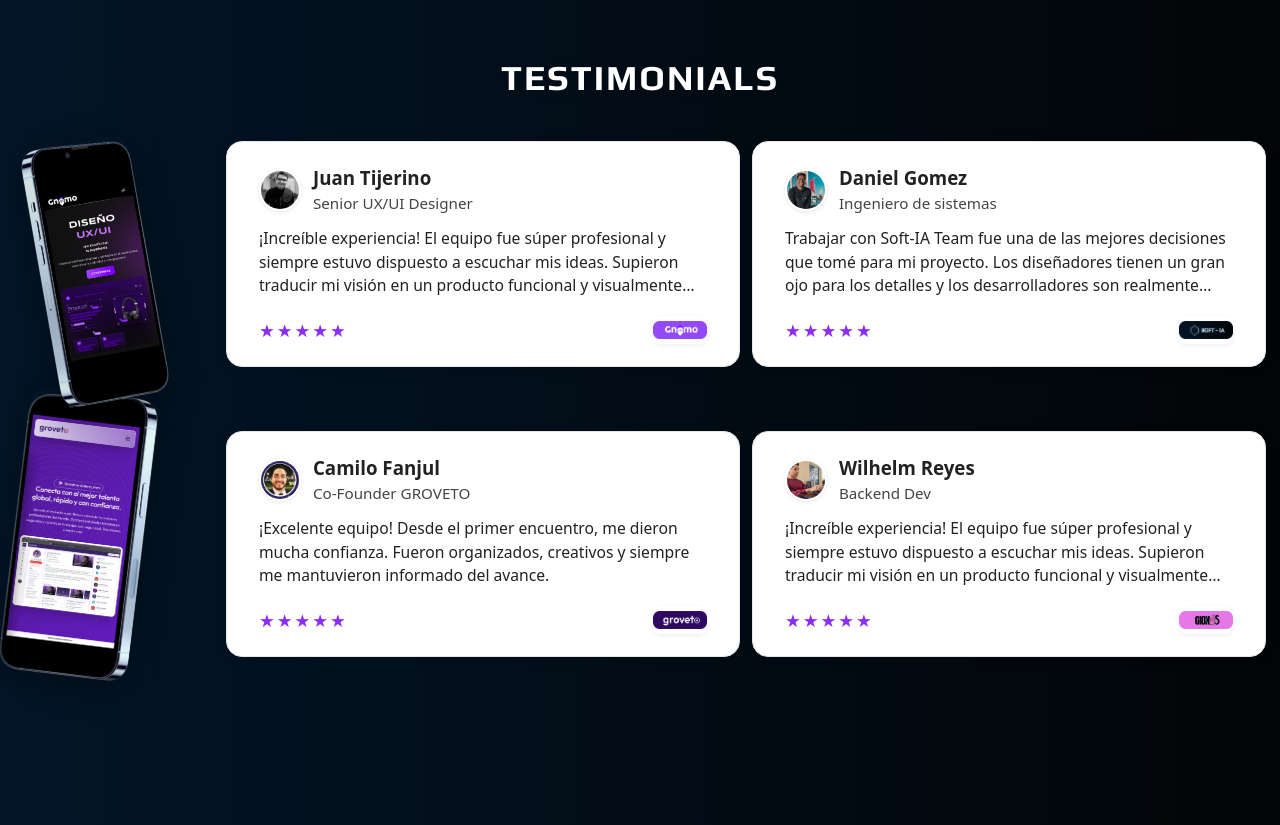
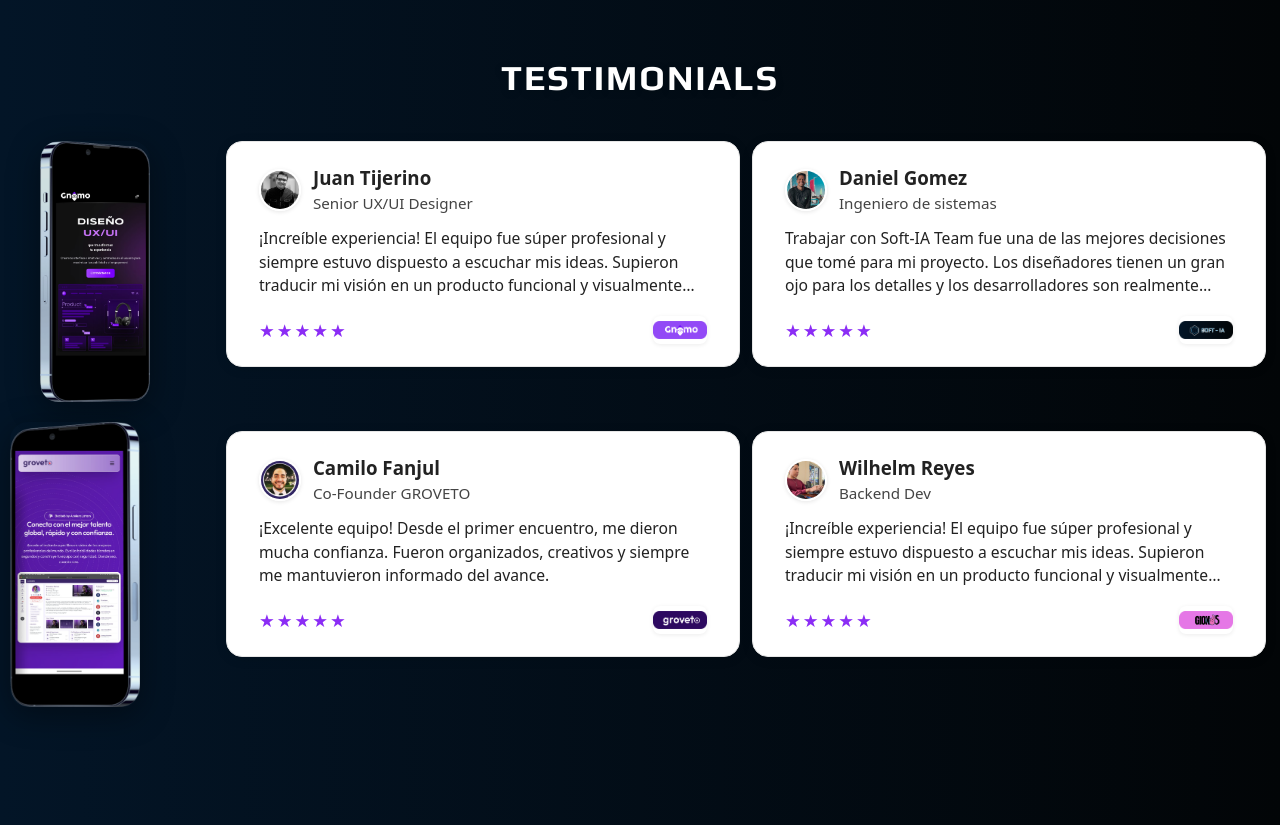
Before and after one commit to GioX-16/SOFT-IA_WEB, a React (Vite) app in the folder SoftiWeb/: page / in a window 1280 px wide. Shown: the part 2980-3805 px from the top of the page. Built offline with nearby package versions, Linux system fonts and the light colour scheme.

Commit message:
Agregamos animaciones

```diff
--- a/SoftiWeb/package.json
+++ b/SoftiWeb/package.json
@@ -10,7 +10,7 @@
     "preview": "vite preview"
   },
   "dependencies": {
-    "framer-motion": "^12.17.0",
+    "framer-motion": "^12.19.1",
     "react": "^19.1.0",
     "react-dom": "^19.1.0",
     "react-icons": "^5.5.0",
--- a/SoftiWeb/src/Components/Testimonials.tsx
+++ b/SoftiWeb/src/Components/Testimonials.tsx
@@ -1,4 +1,5 @@
 import React from 'react';
+import { motion } from 'framer-motion';
 
 // Tipado de props para TestimonialCard
 interface TestimonialCardProps {
@@ -9,6 +10,7 @@ interface TestimonialCardProps {
     logo: string;
     empresa: string;
     brandImg: string; // imagen de la marca (obligatoria)
+    index?: number; // para animación escalonada
 }
 
 // Importa las imágenes de los móviles usando import.meta.url (Vite)
@@ -28,13 +30,16 @@ const logoGroveto = new URL("../assets/img/Testimonials/bg_logs/BG_LOG2.png", im
 const logoGioxus = new URL("../assets/img/Testimonials/bg_logs/BG_LOG3.png", import.meta.url).href;
 
 // Componente reutilizable para cada testimonial
-function TestimonialCard({ nombre, cargo, testimonio, estrellas, logo, empresa, brandImg }: TestimonialCardProps) {
+function TestimonialCard({ nombre, cargo, testimonio, estrellas, logo, empresa, brandImg, index = 0 }: TestimonialCardProps) {
     const [hover, setHover] = React.useState(false);
     return (
-        <div
+        <motion.div
             style={{ ...styles.card, ...(hover ? styles.cardHover : {}) }}
             onMouseEnter={() => setHover(true)}
             onMouseLeave={() => setHover(false)}
+            initial={{ opacity: 0, y: 40 }}
+            animate={{ opacity: 1, y: 0 }}
+            transition={{ duration: 0.6, delay: 0.2 + index * 0.15, type: 'spring', stiffness: 60 }}
         >
             <div style={styles.header}>
                 <img style={styles.avatar} src={logo} alt={empresa} />
@@ -53,7 +58,7 @@ function TestimonialCard({ nombre, cargo, testimonio, estrellas, logo, empresa,
                 {/* Imagen de la marca SIEMPRE */}
                 <img src={brandImg} alt={empresa + ' logo'} style={styles.brandImg} />
             </div>
-        </div>
+        </motion.div>
     );
 }
 
@@ -64,12 +69,26 @@ export default function Testimonials() {
             <link href="https://fonts.googleapis.com/css2?family=Play:wght@700;900&display=swap" rel="stylesheet" />
             <h2 style={styles.title}>TESTIMONIALS</h2>
             <div style={styles.content}>
-                {/* Móviles flotando a la izquierda */}
+                {/* Móviles flotando a la izquierda con animación */}
                 <div style={styles.phones}>
-                    <img src={phone1} alt="Movil 1" style={styles.phoneImg1} />
-                    <img src={phone2} alt="Movil 2" style={styles.phoneImg2} />
+                    <motion.img
+                        src={phone1}
+                        alt="Movil 1"
+                        style={styles.phoneImg1}
+                        initial={{ opacity: 0, x: -60 }}
+                        animate={{ opacity: 1, x: 0 }}
+                        transition={{ duration: 0.7, delay: 0.1, type: 'spring', stiffness: 60 }}
+                    />
+                    <motion.img
+                        src={phone2}
+                        alt="Movil 2"
+                        style={styles.phoneImg2}
+                        initial={{ opacity: 0, x: -60 }}
+                        animate={{ opacity: 1, x: 0 }}
+                        transition={{ duration: 0.7, delay: 0.25, type: 'spring', stiffness: 60 }}
+                    />
                 </div>
-                {/* Cards de testimonios */}
+                {/* Cards de testimonios con animación escalonada */}
                 <div style={styles.cards}>
                     <TestimonialCard
                         nombre="Juan Tijerino"
@@ -79,6 +98,7 @@ export default function Testimonials() {
                         logo={cardG1}
                         empresa="Gnomo"
                         brandImg={logoGnomo}
+                        index={0}
                     />
                     <TestimonialCard
                         nombre="Daniel Gomez"
@@ -88,6 +108,7 @@ export default function Testimonials() {
                         logo={cardK1}
                         empresa="SOFT - IA"
                         brandImg={logoSoftia}
+                        index={1}
                     />
                     <TestimonialCard
                         nombre="Camilo Fanjul"
@@ -97,6 +118,7 @@ export default function Testimonials() {
                         logo={cardA1}
                         empresa="groveto"
                         brandImg={logoGroveto}
+                        index={2}
                     />
                     <TestimonialCard
                         nombre="Wilhelm Reyes"
@@ -106,6 +128,7 @@ export default function Testimonials() {
                         logo={cardW1}
                         empresa="GIOXUS"
                         brandImg={logoGioxus}
+                        index={3}
                     />
                 </div>
             </div>
```
Also changed, not shown: 1 other file (tests, documents, lock files or other folders).
